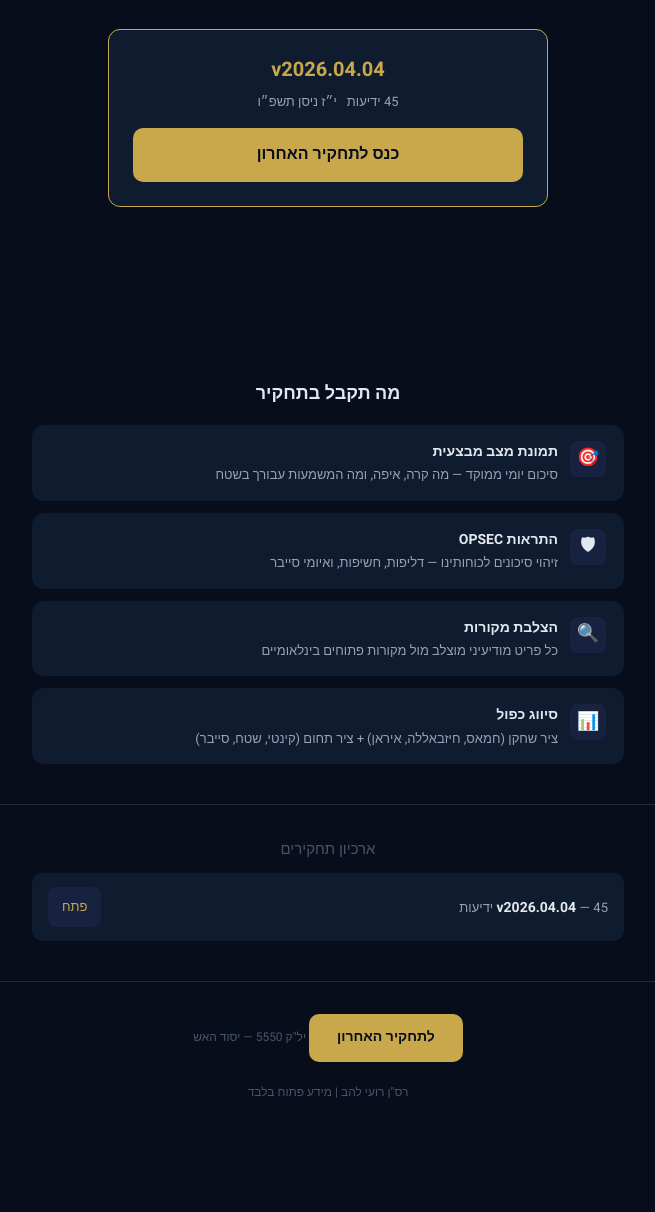
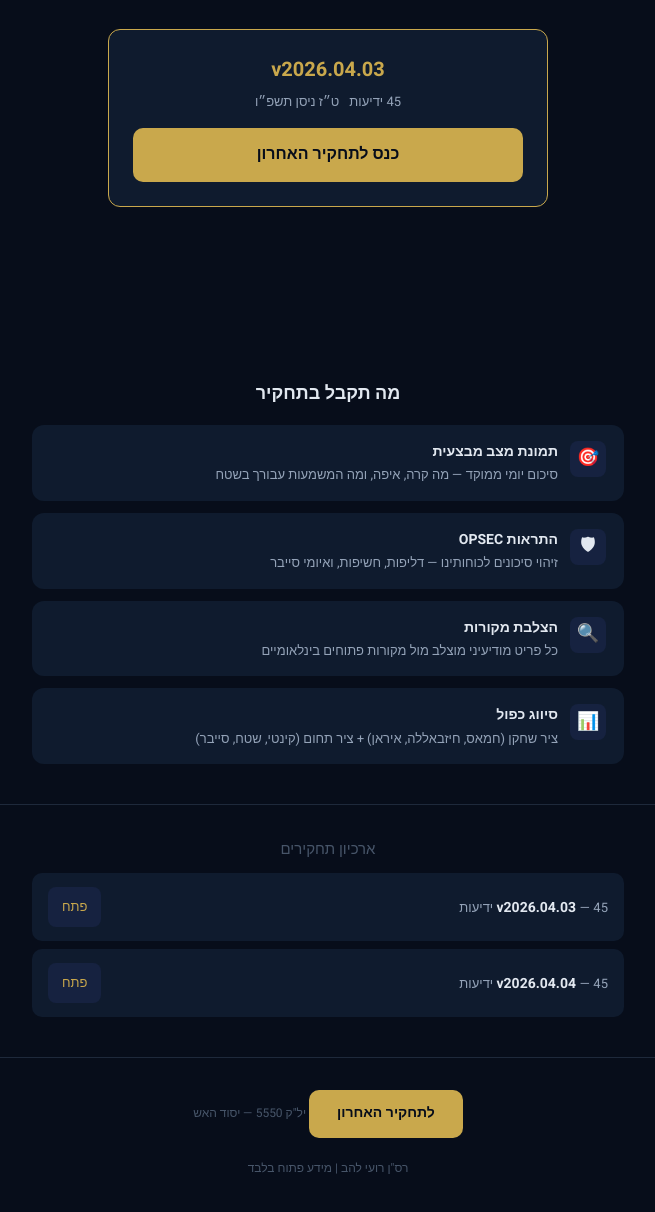
Before and after one commit to LahavRoee/OSINT-5550, a website: page docs/index.html in a window 1280 px wide. Shown: the part 300-1512 px from the top of the page, without its empty margins (312-967 px from the left). Before the commit the page ends 1436 px from the top, so only its background shows below. Drawn offline with Linux system fonts and the light colour scheme.

Commit message:
fix: add v2026.04.03 to DB + homepage archive link
Co-Authored-By: Claude Sonnet 4.6 <noreply@anthropic.com>

```diff
--- a/docs/index.html
+++ b/docs/index.html
@@ -287,12 +287,12 @@
 
 
       <div class="latest-card">
-        <div class="latest-version">v2026.04.04</div>
+        <div class="latest-version">v2026.04.03</div>
         <div class="latest-meta">
           <span>45 ידיעות</span>
-          <span>י״ז ניסן תשפ״ו</span>
+          <span>ט״ז ניסן תשפ״ו</span>
         </div>
-        <a href="v2026.04.04/" class="btn-cta">כנס לתחקיר האחרון</a>
+        <a href="v2026.04.03/" class="btn-cta">כנס לתחקיר האחרון</a>
       </div>
 </section>
 
@@ -340,6 +340,13 @@
 
       <li class="archive-item">
         <div>
+          <span class="ver">v2026.04.03</span>
+          <span class="detail"> — 45 ידיעות</span>
+        </div>
+        <a href="v2026.04.03/">פתח</a>
+      </li>
+      <li class="archive-item">
+        <div>
           <span class="ver">v2026.04.04</span>
           <span class="detail"> — 45 ידיעות</span>
         </div>
@@ -352,7 +359,7 @@
 
 <!-- FOOTER + REPEAT CTA -->
 <footer class="footer">
-  <a href="v2026.04.04/" class="btn-cta">לתחקיר האחרון</a>
+  <a href="v2026.04.03/" class="btn-cta">לתחקיר האחרון</a>
   יל"ק 5550 — יסוד האש<br>
   רס"ן רועי להב | מידע פתוח בלבד
 </footer>
```
